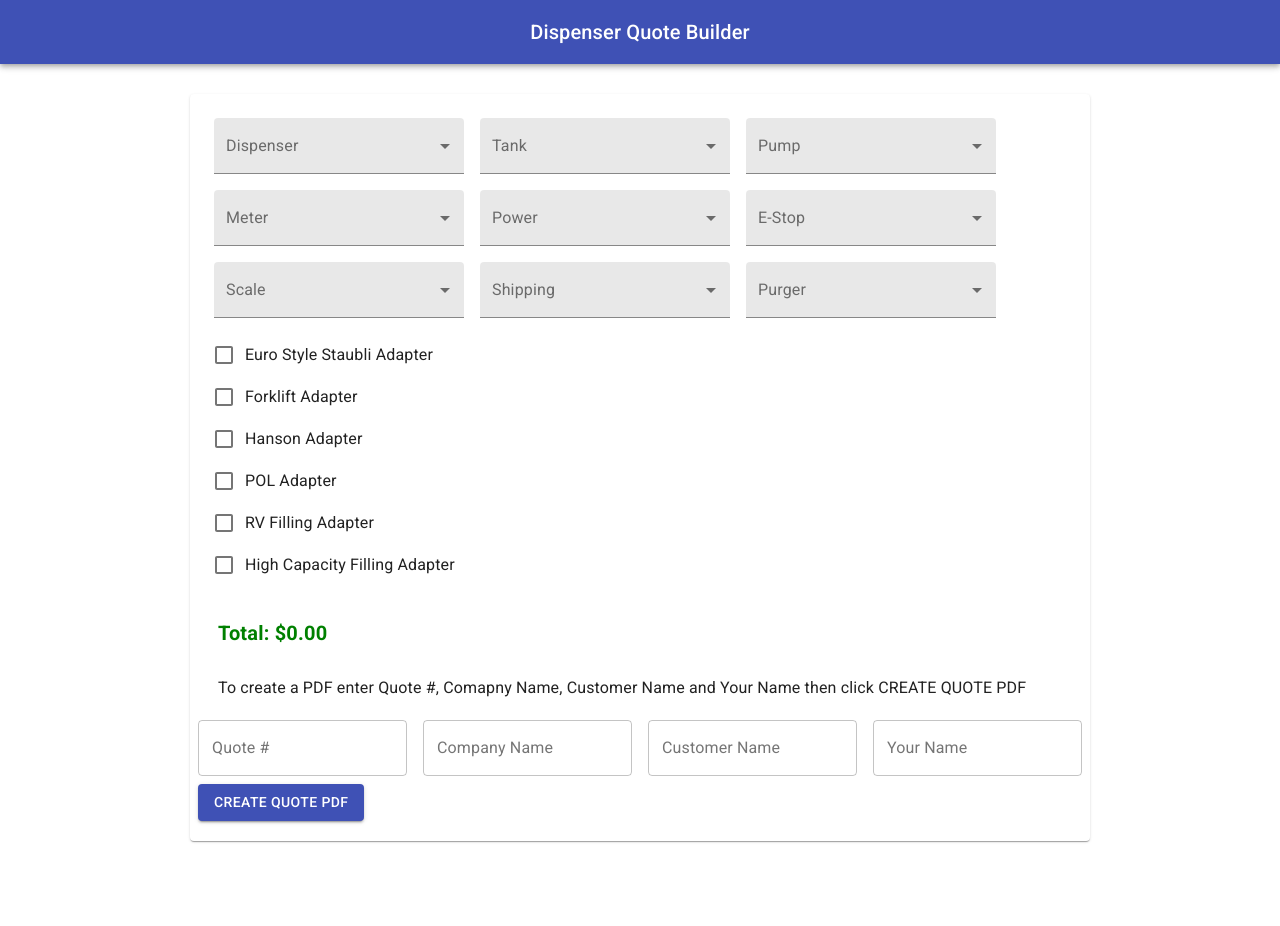
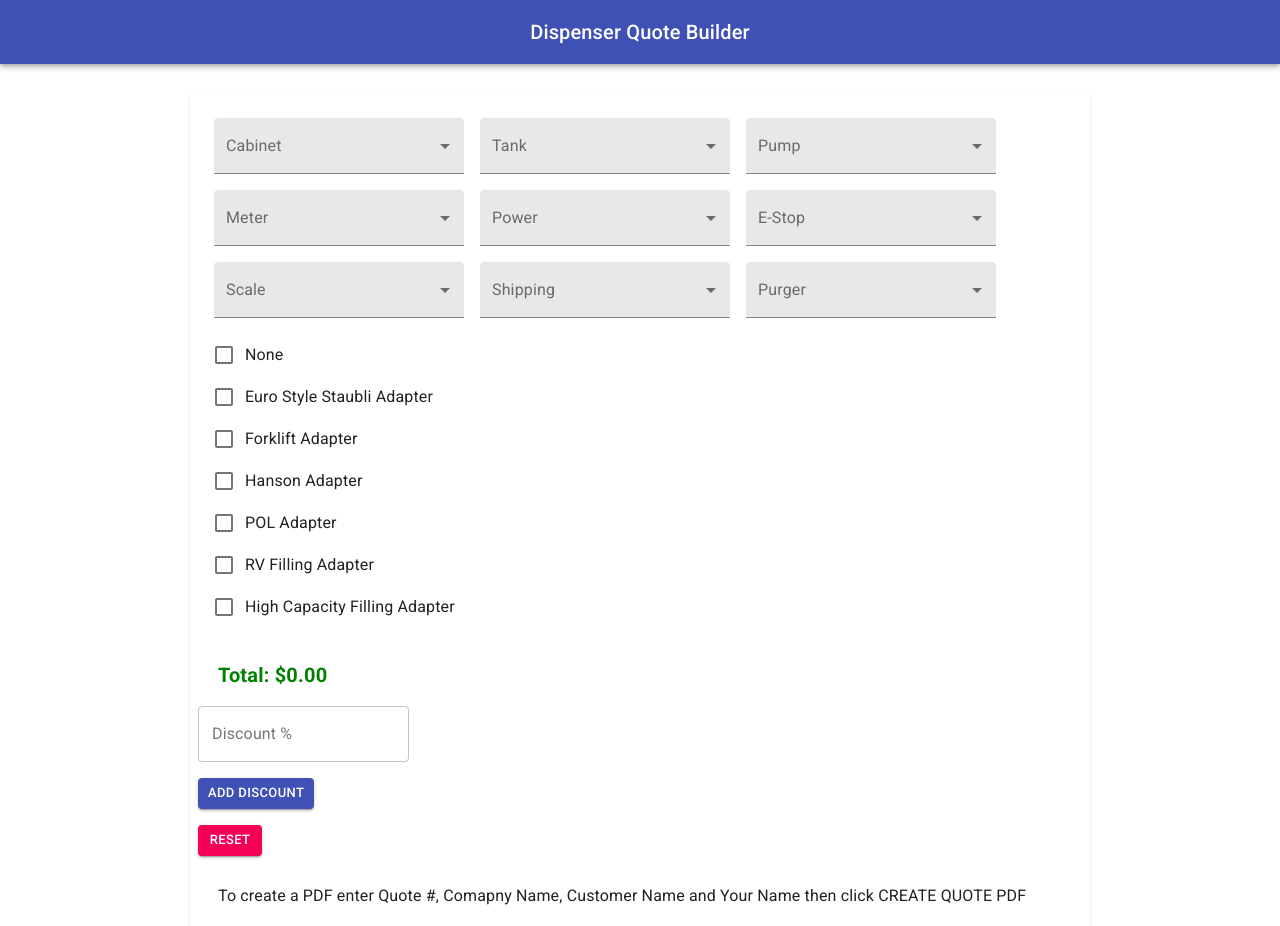
Before and after one commit to IntermountainTruck/intermountaintruck.github.io, a React (Create React App) app: page / in a window 1280 px wide. Shown: the top 926 px of the page. Before the commit the page ends 871 px from the top, so only its background shows below. Built offline with nearby package versions, Linux system fonts and the light colour scheme; what @react-pdf/renderer would draw is missing.

Commit message:
add discount calc

```diff
--- a/src/Main.js
+++ b/src/Main.js
@@ -16,6 +16,7 @@ import FormGroup from "@material-ui/core/FormGroup";
 import FormControlLabel from "@material-ui/core/FormControlLabel";
 import Checkbox from "@material-ui/core/Checkbox";
 import Grid from "@material-ui/core/Grid";
+import Button from "@material-ui/core/Button";
 
 import TextField from "@material-ui/core/TextField";
 
@@ -74,10 +75,10 @@ const useStyles = makeStyles((theme) => ({
 
 export default function Main() {
   const classes = useStyles();
-  const [dispenser, setDispenser] = React.useState("");
-  const [dispenserPrice, setDispenserPrice] = React.useState(0);
+  const [cabinet, setCabinet] = React.useState("");
+  const [cabinetPrice, setCabinetPrice] = React.useState(0);
   const [selectedOptions, setSelectedOptions] = React.useState({
-    dispenser: "",
+    cabinet: "",
     tank: "",
     pump: "",
     meter: "",
@@ -90,6 +91,7 @@ export default function Main() {
     companyName: "",
     customerName: "",
     yourName: "",
+    none: "",
     euroStyle: "",
     forklift: "",
     hanson: "",
@@ -115,7 +117,11 @@ export default function Main() {
   const [purger, setPurger] = React.useState("");
   const [purgerPrice, setPurgerPrice] = React.useState(0);
   const [total, setTotal] = React.useState(0);
+  const [discount, setDiscount] = React.useState(0);
+  const [discountAmount, setDiscountAmount] = React.useState(0);
+  const [disableDiscount, setDisableDiscount] = React.useState(false);
   const [adapters, setAdapters] = React.useState({
+    None: false,
     EuroStyle: false,
     Forklift: false,
     Hanson: false,
@@ -129,22 +135,35 @@ export default function Main() {
     currency: "USD",
   });
 
-  const handleDispenser = (event) => {
-    setDispenser(event.target.value);
+  const addDiscount = () => {
+    console.log("discount percentage: ", discount, "total: ", total);
+    setDiscountAmount((discount / 100) * total);
+    setDisableDiscount(true);
+    console.log("discount total: ", total - discountAmount);
+    // setTotal(discountTotal);
+  };
+
+  const resetDiscount = () => {
+    setDiscountAmount(0);
+    setDisableDiscount(false);
+  };
+
+  const handleCabinet = (event) => {
+    setCabinet(event.target.value);
     if (event.target.value === "- 010 Dispenser Cabinet") {
-      setDispenserPrice(15100);
+      setCabinetPrice(15100);
     } else if (event.target.value === "- 001 Dispenser Cabinet") {
-      setDispenserPrice(14260);
+      setCabinetPrice(14260);
     } else if (event.target.value === "- 001 Auto-gas Cabinet") {
-      setDispenserPrice(15240);
+      setCabinetPrice(15240);
     } else if (event.target.value === "- AGE Auto-gas Cabinet") {
-      setDispenserPrice(19350);
+      setCabinetPrice(19350);
     } else if (event.target.value === "- AGC01 Auto-gas Cabinet") {
-      setDispenserPrice(22080);
+      setCabinetPrice(22080);
     } else if (event.target.value === "- No Cabinet") {
-      setDispenserPrice(0);
+      setCabinetPrice(0);
     }
-    setSelectedOptions({ ...selectedOptions, dispenser: event.target.value });
+    setSelectedOptions({ ...selectedOptions, cabinet: event.target.value });
   };
 
   const handleTank = (event) => {
@@ -260,6 +279,18 @@ export default function Main() {
   const [RVPrice, setRVPrice] = React.useState(0);
   const [HighCapacityPrice, setHighCapacityPrice] = React.useState(0);
 
+  const handleNone = (event) => {
+    setAdapters({ ...adapters, [event.target.name]: event.target.value });
+    if (event.target.name === "None" && event.target.checked === true) {
+      setSelectedOptions({
+        ...selectedOptions,
+        none: "- None",
+      });
+    } else {
+      setSelectedOptions({ ...selectedOptions, none: "" });
+    }
+  };
+
   const handleEuroStyle = (event) => {
     setAdapters({ ...adapters, [event.target.name]: event.target.checked });
     if (event.target.name === "EuroStyle" && event.target.checked === true) {
@@ -332,11 +363,11 @@ export default function Main() {
     }
   };
 
-  const { EuroStyle, Forklift, Hanson, POL, RV, HighCapacity } = adapters;
+  const { None, EuroStyle, Forklift, Hanson, POL, RV, HighCapacity } = adapters;
 
   const calculateTotal = () => {
     setTotal(
-      dispenserPrice +
+      cabinetPrice +
         tankPrice +
         pumpPrice +
         meterPrice +
@@ -350,7 +381,8 @@ export default function Main() {
         HansonPrice +
         POLPrice +
         RVPrice +
-        HighCapacityPrice
+        HighCapacityPrice -
+        discountAmount
     );
   };
 
@@ -373,25 +405,29 @@ export default function Main() {
         <CardContent>
           <FormControl variant="filled" className={classes.formControl}>
             <InputLabel id="demo-simple-select-filled-label">
-              Dispenser
+              Cabinet
             </InputLabel>
             <Select
               labelId="demo-simple-select-filled-label"
               id="demo-simple-select-filled"
-              value={dispenser}
-              onChange={handleDispenser}
+              value={cabinet}
+              onChange={handleCabinet}
             >
               <MenuItem value={"- No Cabinet"}>None</MenuItem>
               <MenuItem value={"- 010 Dispenser Cabinet"}>
-                010 Dispenser
+                010 Dispenser Cabinet
               </MenuItem>
               <MenuItem value={"- 001 Dispenser Cabinet"}>
-                001 Dispenser
+                001 Dispenser Cabinet
               </MenuItem>
-              <MenuItem value={"- 001 Auto-gas Cabinet"}>001 Auto-gas</MenuItem>
-              <MenuItem value={"- AGE Auto-gas Cabinet"}>AGE Auto-gas</MenuItem>
+              <MenuItem value={"- 001 Auto-gas Cabinet"}>
+                001 Auto-gas Cabinet
+              </MenuItem>
+              <MenuItem value={"- AGE Auto-gas Cabinet"}>
+                AGE Auto-gas Cabinet
+              </MenuItem>
               <MenuItem value={"- AGC01 Auto-gas Cabinet"}>
-                AGC01 Auto-gas
+                AGC01 Auto-gas Cabinet
               </MenuItem>
             </Select>
           </FormControl>
@@ -546,6 +582,12 @@ export default function Main() {
             <FormGroup>
               <FormControlLabel
                 control={
+                  <Checkbox checked={None} onChange={handleNone} name="None" />
+                }
+                label="None"
+              />
+              <FormControlLabel
+                control={
                   <Checkbox
                     checked={EuroStyle}
                     onChange={handleEuroStyle}
@@ -600,6 +642,8 @@ export default function Main() {
           </FormControl>
         </CardContent>
         <CardActions>
+          <Grid container spacing={2} direction="column">
+            <Grid item xs={6}>
               <Typography
                 style={{
                   fontSize: 20,
@@ -610,6 +654,37 @@ export default function Main() {
               >
                 Total: {formatter.format(total)}
               </Typography>
+            </Grid>
+            <Grid item>
+              <TextField
+                id="outlined-basic"
+                label="Discount %"
+                variant="outlined"
+                onChange={(event) => setDiscount(event.target.value)}
+              />
+            </Grid>
+            <Grid item>
+              <Button
+                size="small"
+                variant="contained"
+                color="primary"
+                disabled={disableDiscount}
+                onClick={() => addDiscount()}
+              >
+                Add Discount
+              </Button>
+            </Grid>
+            <Grid item>
+              <Button
+                size="small"
+                variant="contained"
+                color="secondary"
+                onClick={() => resetDiscount()}
+              >
+                Reset
+              </Button>
+            </Grid>
+          </Grid>
         </CardActions>
         <div style={{ margin: 8 }}>
           <Typography style={{ fontSize: 16, margin: 20 }}>
--- a/src/QuotePdf.js
+++ b/src/QuotePdf.js
@@ -67,7 +67,7 @@ export default function QuotePdf(props) {
             >
               Description
             </Text>
-            <Text>{props.dispenser}</Text>
+            <Text>{props.cabinet}</Text>
             <Text>{props.tank}</Text>
             <Text>{props.pump}</Text>
             <Text>{props.meter}</Text>
@@ -79,6 +79,7 @@ export default function QuotePdf(props) {
             <Text style={{ textDecoration: "underline", margin: 10 }}>
               Adapter(s)
             </Text>
+            <Text>{props.none}</Text>
             <Text>{props.euroStyle}</Text>
             <Text>{props.forklift}</Text>
             <Text>{props.hanson}</Text>
```
Lines whose indentation alone changed are shown as unchanged.
